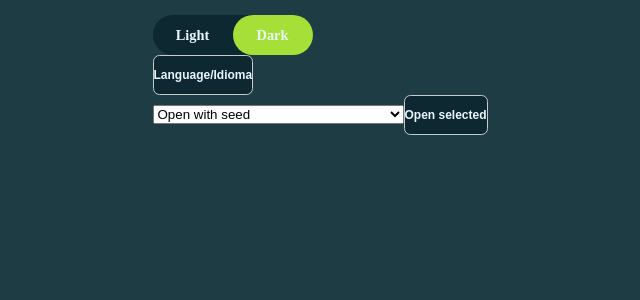
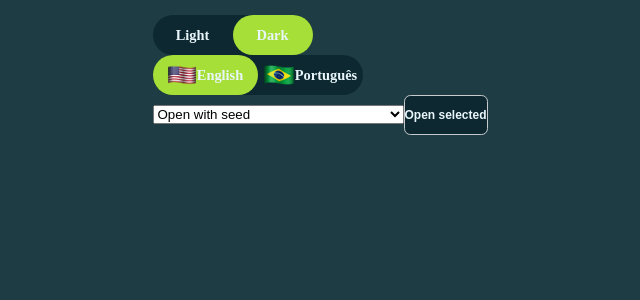
Before and after one commit to devfabiosilva/myNanoPHP, a React (Create React App) app in the folder developer-frontend-example/: page / in a window 1280 px wide. Shown: the top 300 px of the page, without its empty margins (2-642 px from the left). Built offline with nearby package versions, Linux system fonts and the light colour scheme; no server answers.

Commit message:
Toggle functionalities ending

```diff
--- a/developer-frontend-example/src/actions/index.ts
+++ b/developer-frontend-example/src/actions/index.ts
@@ -9,7 +9,6 @@ const OPEN_WALLET_DIALOG = 5;
 const CLOSE_WALLET_DIALOG = 6;
 const DIALOG_STATUS = 7;
 const SET_PENDING_AMOUNT = 8;
-//const GET_PENDING_AMOUNT = 9;
 const CLEAR_PENDING_AMOUNT = 10;
 const SET_BACKGROUND_MODE = 11;
 
@@ -24,9 +23,8 @@ export const NANO_WALLET_ACTIONS = {
     CLOSE_WALLET_DIALOG,
     DIALOG_STATUS,
     SET_PENDING_AMOUNT,
-//    GET_PENDING_AMOUNT
     CLEAR_PENDING_AMOUNT,
-    SET_BACKGROUND_MODE
+    SET_BACKGROUND_MODE,
 
 }
 
--- a/developer-frontend-example/src/components/Dialog/index.tsx
+++ b/developer-frontend-example/src/components/Dialog/index.tsx
@@ -8,8 +8,6 @@ import {
     dialogStatus
 
 } from '../../actions';
-
-import './style.css';
 
 import {
 
@@ -37,6 +35,8 @@ import {
     RECEIVE_COMMAND
 
 } from '../../utils';
+
+import './style.css';
 
 function Dialog(props: any) {
 
--- a/developer-frontend-example/src/components/LanguageTool/index.tsx
+++ b/developer-frontend-example/src/components/LanguageTool/index.tsx
@@ -1,32 +1,56 @@
-import React from 'react';
+import React, { useState } from 'react';
 
 import {
 
-    getLanguageFromLocalStorage,
     PORTUGUESE_LANGUAGE,
-    ENGLISH_LANGUAGE
+    ENGLISH_LANGUAGE,
+    getLanguageFromLocalStorage
 
 } from '../../utils/language';
 
 import { setLanguage } from '../../actions';
 import { connect } from 'react-redux';
+import brazilFlag from '../../assets/brzl@32.png';
+import usaFlag from '../../assets/usa@30.png';
+import './style.css';
 
 export function LanguageTool(props: any) {
+    const [ languageName, setLanguageName ] = useState(getLanguageFromLocalStorage());
 
     return (
-        <div>
-            <button
-                onClick={() => {
-
-                        (getLanguageFromLocalStorage() === PORTUGUESE_LANGUAGE)?
-                            props.modifyLang(ENGLISH_LANGUAGE):
-                            props.modifyLang(PORTUGUESE_LANGUAGE);
-
+        <div className="lang-tool-container">
+            <div className="bg-mode-lang-toggle">
+                <div className="lang-toggle"
+                    style={
+                        {
+                            transform: ( languageName === PORTUGUESE_LANGUAGE )?"translateX(100%)":"none"
+                        }
                     }
-                }
-            >
-                Language/Idioma
-            </button>
+                >
+                </div>
+                <div className="lang-toggle-name">
+                    <div className="lang-en-us-name"
+                        onClick={ () => {
+                                props.modifyLang(ENGLISH_LANGUAGE);
+                                setLanguageName(ENGLISH_LANGUAGE);
+                            }
+                        }
+                    >
+                        <img src={usaFlag} alt="english language" />
+                        English
+                    </div>
+                    <div className="lang-pt-br-name"
+                        onClick={ () => {
+                                props.modifyLang(PORTUGUESE_LANGUAGE)
+                                setLanguageName(PORTUGUESE_LANGUAGE);
+                            }
+                        }
+                    >
+                        <img src={brazilFlag} alt="portuguese language"/>
+                        Português
+                    </div>
+                </div>
+            </div>
         </div>
     );
 }
--- /dev/null
+++ b/developer-frontend-example/src/components/LanguageTool/style.css
@@ -0,0 +1,46 @@
+
+.bg-mode-lang-toggle,
+.lang-toggle {
+    border-radius: 100px;
+    height: 40px;
+}
+
+
+.bg-mode-lang-toggle {
+    position: relative;
+    width: 210px;
+    background-color: var(--toggle-content);
+}
+
+.lang-toggle {
+
+    position: absolute;
+    width: 50%;
+    background-color: var(--primary);
+    transition: transform .3s cubic-bezier(0.25, 0.46, 0.45, 0.94);
+
+}
+
+.lang-toggle-name {
+
+    position: absolute;
+    font-size: 90%;
+    font-weight: bolder;
+    width: 100%;
+    height: 100%;
+    display: flex;
+    justify-content: space-between;
+
+}
+
+.lang-pt-br-name,
+.lang-en-us-name {
+    color: var(--color);
+    cursor: pointer;
+    margin: auto;
+    width: 35%;
+    height: 50%;
+    display: flex;
+    align-items: center;
+    justify-content: center;
+}
```
Also changed, not shown: developer-frontend-example/src/assets/brzl@32.png (added), developer-frontend-example/src/assets/usa@30.png (added).
